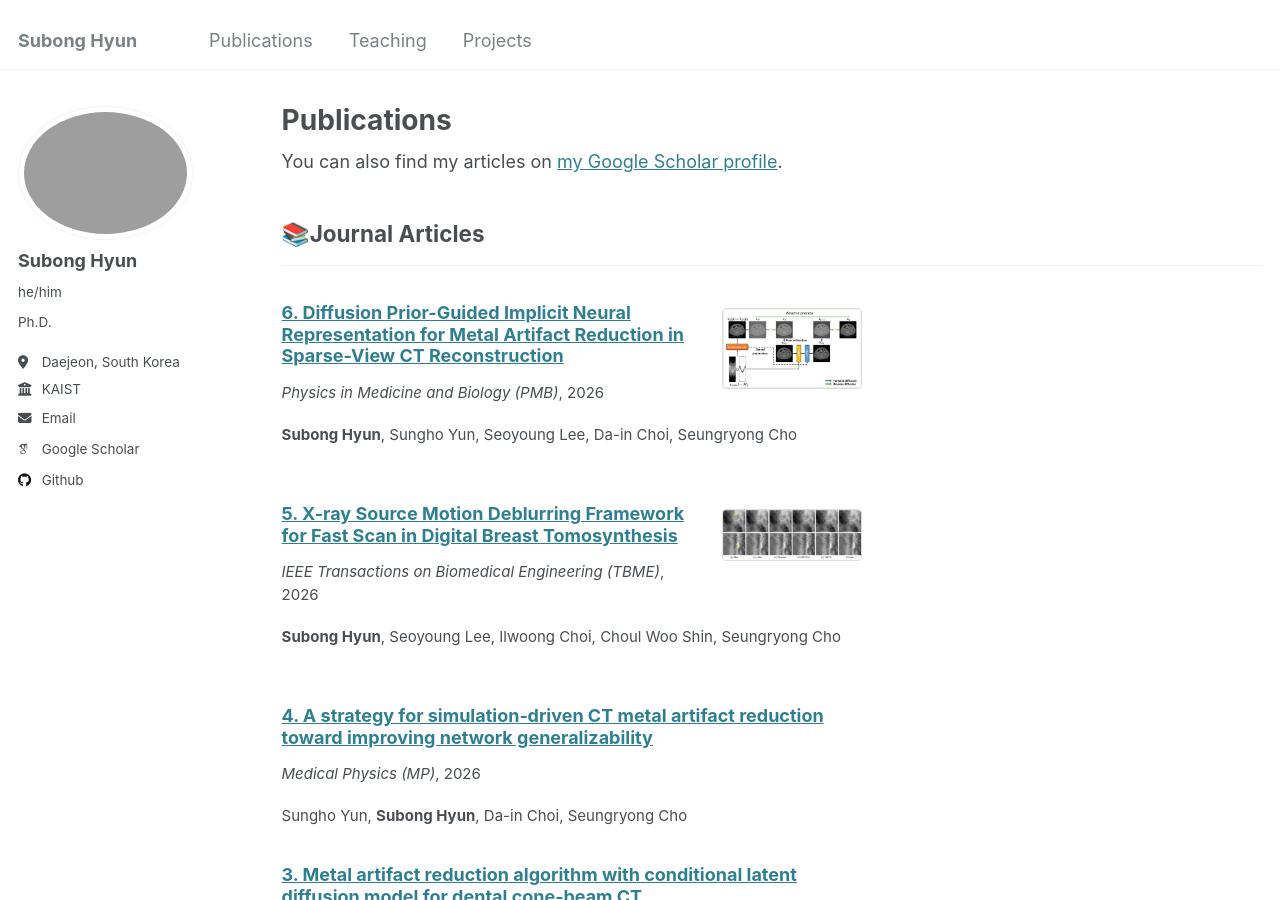
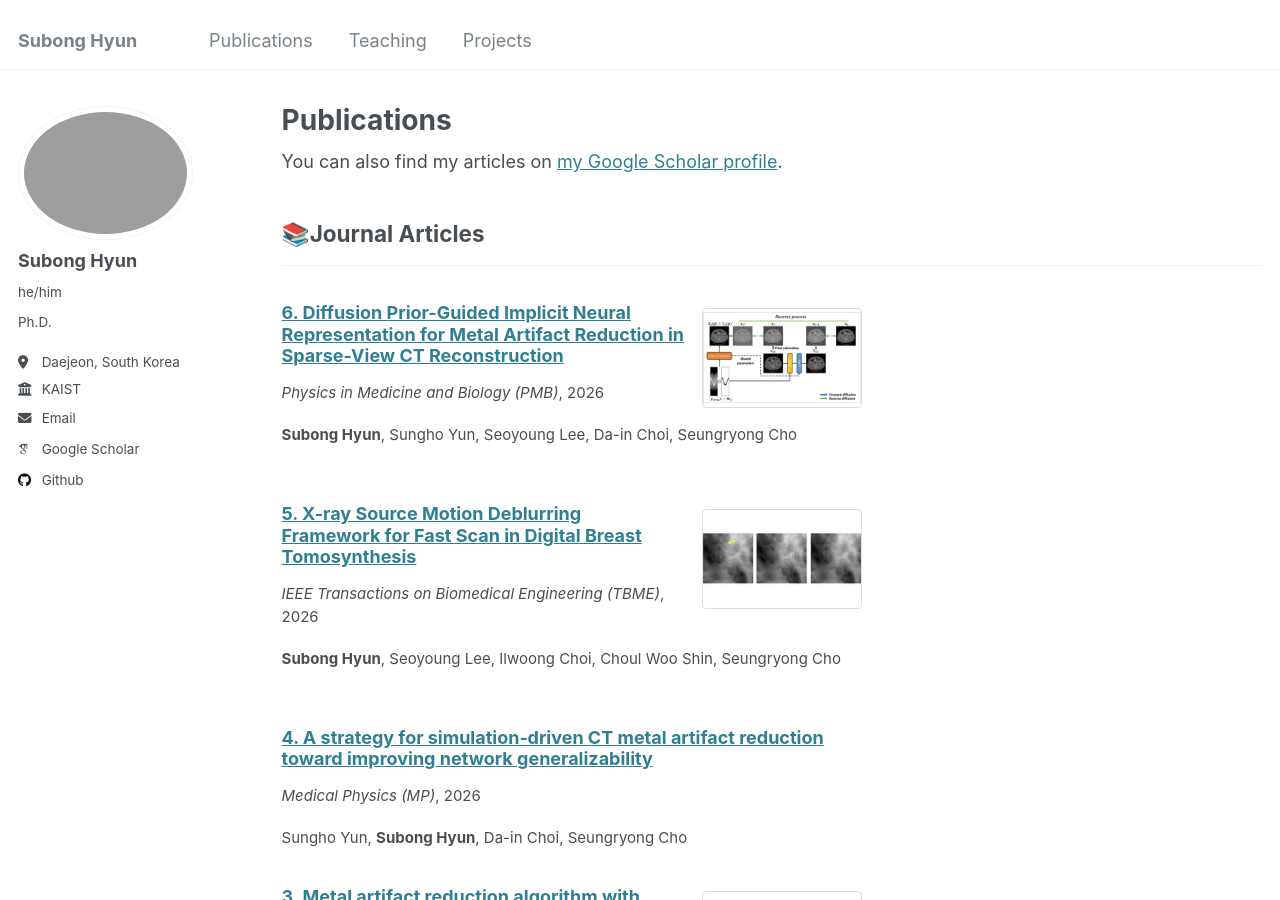
Before and after one commit to SubongHyun/subonghyun.github.io, a Jekyll site: the page built from _pages/publications.html, in a window 1280 px wide and 900 px high. Built offline with Jekyll 4.4.1, drawn with Linux system fonts in a browser that asks for light colours; some web fonts are replaced.

Commit message:
Add figure thumbnails for all available journal papers
Thumbnails are built from 2-3 panels of each paper's own figures and shown
in a fixed 160x100 box so entries line up.

Co-Authored-By: Claude Opus 5.5 <noreply@anthropic.com>

```diff
--- a/_includes/archive-single.html
+++ b/_includes/archive-single.html
@@ -27,8 +27,8 @@
     {% endif %}
 
     {% if post.thumbnail %}
-      <div style="float: right; width: 140px; max-width: 30%; margin: 0.3em 0 0.5em 1em;">
-        {% if post.paperurl %}<a href="{{ post.paperurl }}" target="_blank" rel="noopener">{% endif %}<img src="{{ post.thumbnail | prepend: base_path }}" alt="{{ title }}" loading="lazy" style="width: 100%; border: 1px solid #ddd; border-radius: 4px;">{% if post.paperurl %}</a>{% endif %}
+      <div style="float: right; width: 160px; max-width: 32%; margin: 0.3em 0 0.5em 1em;">
+        {% if post.paperurl %}<a href="{{ post.paperurl }}" target="_blank" rel="noopener">{% endif %}<img src="{{ post.thumbnail | prepend: base_path }}" alt="{{ title }}" loading="lazy" style="display: block; width: 100%; height: 100px; object-fit: contain; background: #fff; border: 1px solid #ddd; border-radius: 4px;">{% if post.paperurl %}</a>{% endif %}
       </div>
     {% endif %}
 
```
Also changed, not shown: _publications/2025-06-20-1-Asymmetric scatter kernel estimation neural network for digital breast tomosynthesis.md (+1 -0 lines), _publications/2025-10-27-3. Metal artifact reduction algorithm with conditional latent diffusion model for dental cone‐beam CT.md (+1 -0 lines), images/publications/jacmp-2025-ldm-dental-cbct.jpg (added), images/publications/jmi-2025-askn-scatter.jpg (added), images/publications/jmi-2025-scout-scan.jpg, images/publications/pmb-2026-svmar-inr-diffusion.jpg, images/publications/tbme-2026-source-motion-deblurring.jpg.
